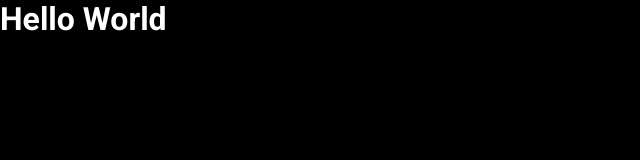
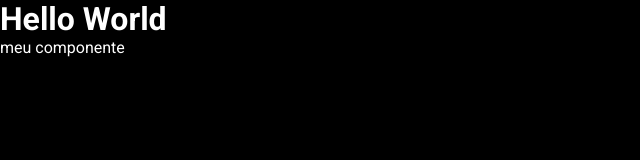
Before and after one commit to devrabaioli/lafappfrontend, a React (Vite) app: page / in a window 1280 px wide. Shown: the top 160 px of the page, without its empty margins (0-640 px from the left). Built offline with nearby package versions, Linux system fonts and the light colour scheme.

Commit message:
Meu Componente

```diff
--- a/src/App.tsx
+++ b/src/App.tsx
@@ -1,9 +1,13 @@
+import NotificationButton from "./components/NotificationButton"
 
 
 function App() {
 
   return (
+    <>
     <h1> Hello World</h1>
+    <NotificationButton/>
+    </>
   )
 
 }
--- /dev/null
+++ b/src/components/NotificationButton/index.tsx
@@ -0,0 +1,9 @@
+function NotificationButton() {
+
+    return (
+     <p> meu componente </p>
+    )
+
+  }
+
+  export default NotificationButton
```
Also changed, not shown: src/assets/notification-icon.svg (added).
